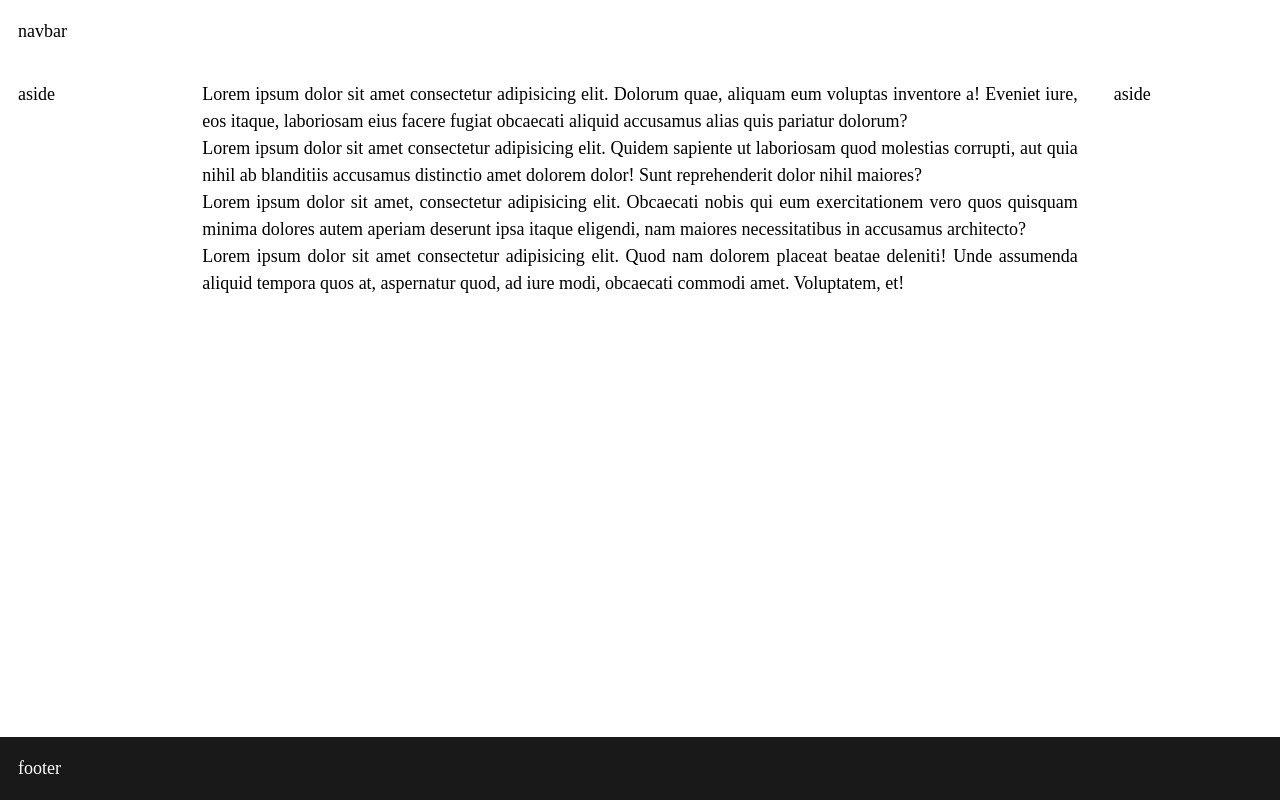
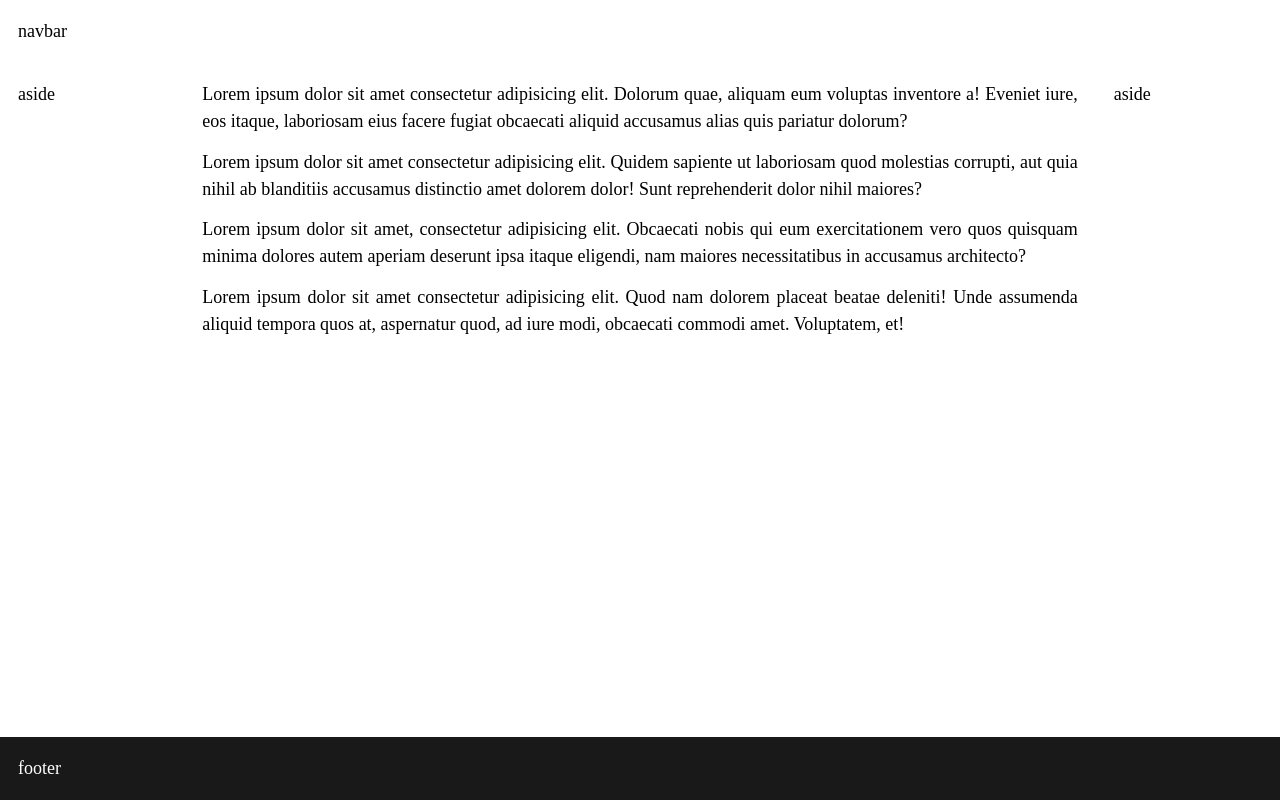
Before and after one commit to macrocephal/macrocephal.cloud-ui, a website: page index.html in a window 1280 px wide. Drawn offline with nearby package versions, Linux system fonts and the light colour scheme; files that its build step writes are made by us from their sources.

Commit message:
distance nested paragraphs

```diff
--- a/scss/index.scss
+++ b/scss/index.scss
@@ -19,6 +19,10 @@
     @media ( min-width: 1366px ) {
         font-size: 20px;
     }
+}
+
+p + p {
+    margin-top: .75em;
 }
 
 html > body {
```
